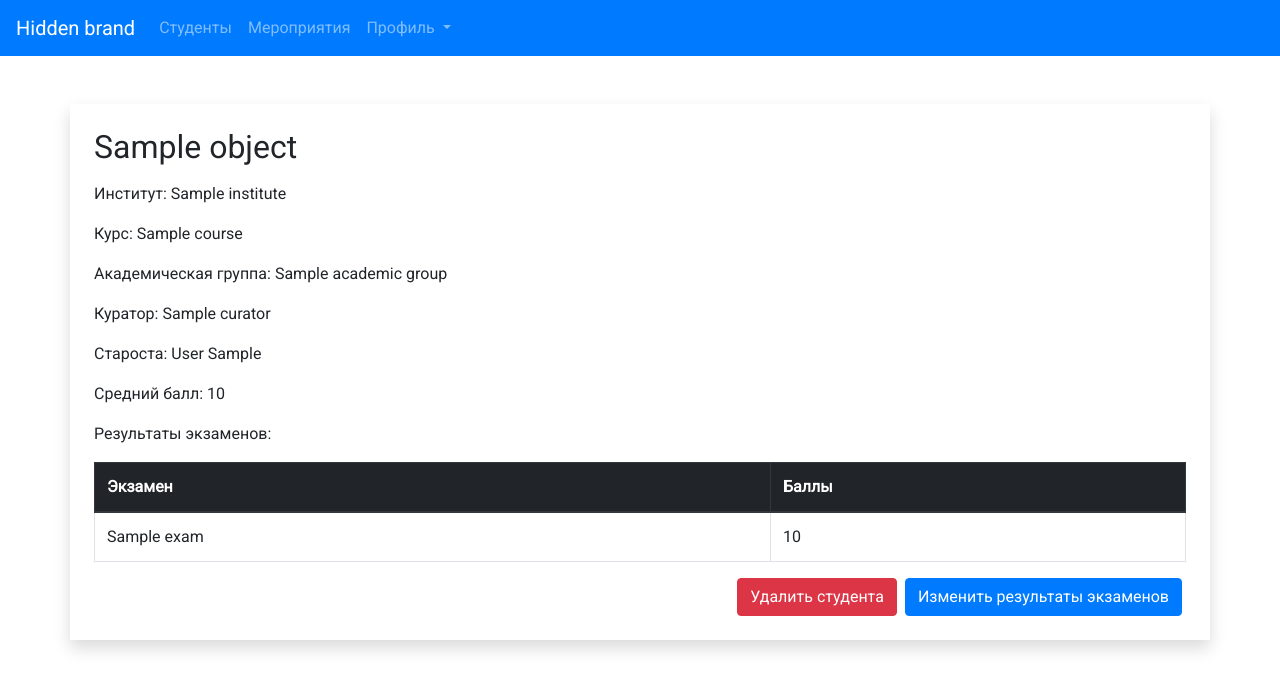
After one commit to kiseru/ProjectCBAG, a Django app: template academic_groups/templates/academic_groups/student_detail.html in a window 1280 px wide. The commit adds this page. Shown: the top 691 px of the page. Run offline with Django 3.2, Linux system fonts and the light colour scheme; the template is opened without the code that fills it: most values are stand-ins (such as "Sample title", 1, 10 or a date in 2020); some libraries are stand-ins or nearby versions.

Commit message:
Fixed student detail page

```diff
--- a/academic_groups/templates/academic_groups/academicgroup_detail.html
+++ b/academic_groups/templates/academic_groups/academicgroup_detail.html
@@ -25,7 +25,7 @@
       <tbody>
       {% for student in object.student_set.all %}
         <tr>
-          <td>{{ student.name }}</td>
+          <td><a href="{% url 'groups:student_detail' student.pk %}">{{ student.name }}</a></td>
           {% for examresult in student.examresult_set.all %}
             <td>{{ examresult.score }}</td>
           {% endfor %}
--- /dev/null
+++ b/academic_groups/templates/academic_groups/student_detail.html
@@ -0,0 +1,42 @@
+{% extends 'base.html' %}
+
+{% block header %}
+  {% include 'academic_groups/header.html' %}
+{% endblock %}
+
+{% block content %}
+  <div class="container mt-5 p-4 shadow">
+    <h2 class="mb-3">{{ object.name }}</h2>
+    <p>Институт: {{ object.academic_group.institute }}</p>
+    <p>Курс: {{ object.academic_group.course }}</p>
+    <p>Академическая группа: {{ object.academic_group.name }}</p>
+    <p>Куратор: {{ object.academic_group.curator }}</p>
+    <p>Староста: {{ object.academic_group.starosta.last_name }} {{ object.academic_group.starosta.first_name }}</p>
+    <p>Средний балл: {{ object.average_score }}</p>
+
+    <div>
+      <p>Результаты экзаменов:</p>
+      <table class="table table-bordered table-hover">
+        <thead class="thead-dark">
+        <tr>
+          <th scope="row">Экзамен</th>
+          <th scope="row">Баллы</th>
+        </tr>
+        </thead>
+        <tbody>
+        {% for examresult in student.examresult_set.all %}
+          <tr>
+            <td>{{ examresult.exam.name }}</td>
+            <td>{{ examresult.score }}</td>
+          </tr>
+        {% endfor %}
+        </tbody>
+      </table>
+    </div>
+
+    <div class="d-flex flex-column flex-md-row justify-content-end">
+      <a href="#" class="btn btn-danger mx-0 mx-md-1 my-1 my-md-0" role="button">Удалить студента</a>
+      <a href="#" class="btn btn-primary mx-0 mx-md-1 my-1 my-md-0" role="button">Изменить результаты экзаменов</a>
+    </div>
+  </div>
+{% endblock %}
--- a/academic_groups/urls.py
+++ b/academic_groups/urls.py
@@ -7,9 +7,9 @@ app_name = 'groups'
 
 urlpatterns = [
     path('academic_groups/<int:pk>', views.AcademicGroupDetailView.as_view(), name='academicgroup_detail'),
+    path('students/<int:pk>', views.StudentDetailView.as_view(), name='student_detail'),
     url(r'^add_student/$', views.add_student, name='add_student'),
     url(r'^students/add_exam/$', views.add_exam, name='add_exam'),
-    url(r'^student/(?P<student_id>[0-9]+)/$', views.student_show, name='student'),
     url(r'^student/(?P<student_id>[0-9]+)/edit_student_exams/$', views.edit_student_exams, name='edit_student_exams'),
     url(r'^student/(?P<student_id>[0-9]+)/delete_student/$', views.delete_student, name='delete_student'),
     url(r'^students/delete_exam/', views.delete_exam, name='delete_exam'),
```
Also changed, not shown: academic_groups/templates/academic_groups/student.html (deleted, +0 -86 lines), academic_groups/views.py (+5 -12 lines).
